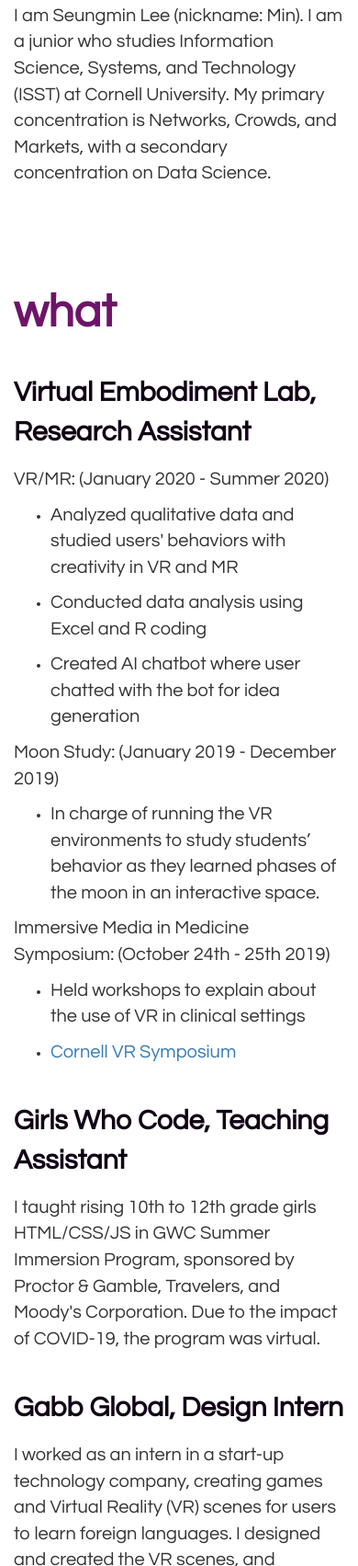
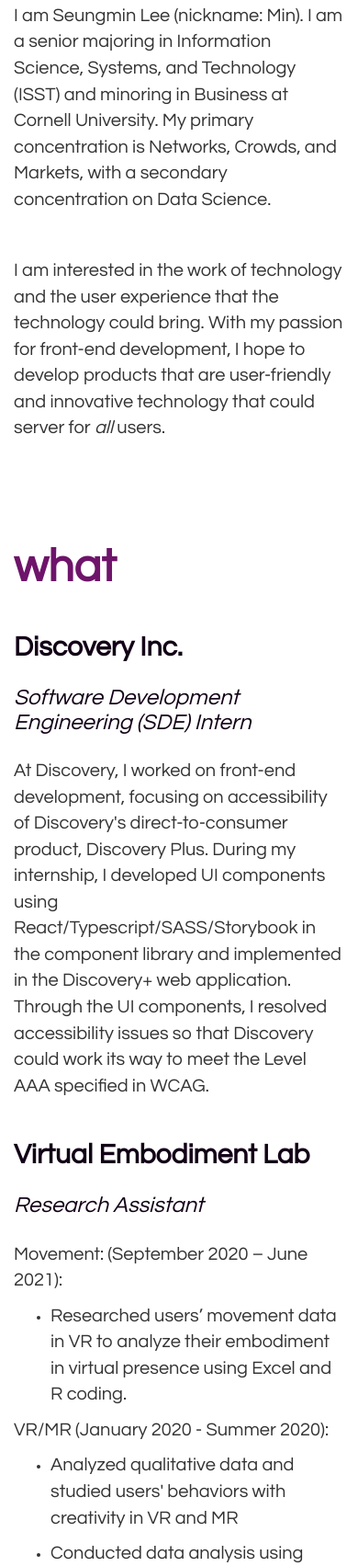
Before and after one commit to minleee/minleee.github.io, a plain HTML site: page index.html in a window 390 px wide. Shown: the part 1215-2918 px from the top of the page at 92% size. Drawn offline with nearby package versions, Linux system fonts and the light colour scheme.

Commit message:
updated information

```diff
--- a/index.html
+++ b/index.html
@@ -12,7 +12,6 @@
     <link rel="stylesheet" href="main.css" />
 
     <style>
-    /* Insert more CSS here */
     #name{
       color: #6041a8;
     }
@@ -64,9 +63,11 @@
             <div class="col-md-8">
               <div class = "content2">
                 <h2>Hello! </h2>
-                  <p>I am Seungmin Lee (nickname: Min). I am a junior who studies Information Science, Systems, and Technology (ISST) at Cornell University.
+                  <p>I am Seungmin Lee (nickname: Min). I am a senior majoring in Information Science, Systems, and Technology (ISST) and minoring in Business at Cornell University.
                     My primary concentration is Networks, Crowds, and Markets, with a secondary concentration on Data Science.
                   <p>
+                  <br/>
+                  <p>I am interested in the work of technology and the user experience that the technology could bring. With my passion for front-end development, I hope to develop products that are user-friendly and innovative technology that could server for <i>all</i> users.</p>
               </div>
             </div>
             <div class="col-md-2"></div>
@@ -80,15 +81,33 @@
             <div class="col-md-2"></div>
             <div class="col-md-8">
             <div class="maintitle"><strong>what</strong></div>
-            <div class="subtitle"> Virtual Embodiment Lab, Research Assistant</div>
-              <p>VR/MR: (January 2020 - Summer 2020)</p>
+
+            <div class="subtitle">
+              Discovery Inc.
+              <h3><i>Software Development Engineering (SDE) Intern</i></h3>
+            </div>
+
+            <p>At Discovery, I worked on front-end development, focusing on accessibility of Discovery's direct-to-consumer product, Discovery Plus.
+              During my internship, I developed UI components using React/Typescript/SASS/Storybook in the component library and implemented in the Discovery+ web application.
+              Through the UI components, I resolved accessibility issues so that Discovery could work its way to meet the Level AAA specified in WCAG.
+            </p>
+
+            <div class="subtitle">
+              Virtual Embodiment Lab
+              <h3><i>Research Assistant</i></h3>
+            </div>
+              <p>Movement: (September 2020 – June 2021):</p>
+                <ul>
+                  <li><p>Researched users’ movement data in VR to analyze their embodiment in virtual presence using Excel and R coding.</p></li>
+                </ul>
+              <p>VR/MR (January 2020 - Summer 2020): </p>
                 <ul>
                   <li><p>Analyzed qualitative data and studied users' behaviors with creativity in VR and MR</p></li>
                   <li><p>Conducted data analysis using Excel and R coding </p></li>
                   <li><p>Created AI chatbot where user chatted with the bot for idea generation</p></li>
                 </ul>
 
-              <p>Moon Study: (January 2019 - December 2019)</p>
+              <p>Moon Study (January 2019 - December 2019):</p>
                 <ul>
                   <li><p>In charge of running the VR environments to study students’ behavior as they learned phases of the moon in an interactive space. </p></li>
                 </ul>
@@ -97,12 +116,14 @@
                   <li><p>Held workshops to explain about the use of VR in clinical settings</p></li>
                   <li><p><a href = "https://cornellvrsymposium.com/bios/">Cornell VR Symposium</a></p></li>
                 </ul>
+
             <div class="subtitle">Girls Who Code, Teaching Assistant</div>
 
             <p>I taught rising 10th to 12th grade girls HTML/CSS/JS in GWC Summer Immersion Program, sponsored by Proctor & Gamble, Travelers, and Moody's Corporation. Due to the impact of COVID-19, the program was virtual.</p>
 
-
-              <div class="subtitle">Gabb Global, Design Intern</div>
+            <div class="subtitle">
+              Gabb Global
+              <h3><i>Design Intern</i></h3></div>
               <p>I worked as an intern in a start-up technology company, creating games and Virtual Reality (VR) scenes for users to learn foreign languages. I designed and created the VR scenes, and planned the flow of the game. I also created surveys to study the user’s experience with the VR learning environment.</p>
             </div>
               <div class="col-md-2"></div>
@@ -110,25 +131,24 @@
         </div>
 
         <div id="Interest" class="container">
+          <div class="row">
+            <div class="col-md-2"></div>
+            <div class="col-md-8">
+              <div class="maintitle"><strong>Min's work</strong></div>
+              <div class="subtitle">Teaching</div>
+              <p>Teaching is something I have done for a long time and love doing. I enjoy helping others to understand a subject. Growing up, I have tutored students in math and english. And, I also taught
+                violin and piano, age ranging from 5 years old to 15 years old.
+              </br></br>
+              In college, I have been a Teaching Assistant for Physics I: Mechanics & Heat, Physics II: Electromagnetism, INFO 1300:  Introductory Design and Programming for the Web, and INFO 2300: Intermediate Design and Programming for the Web.
+              My responsibility as a TA was to hold office hours, lab sections, and grade. It has been a rewarding experience to share my experience and knowledge to students so that they can master the subject.</p>
 
-          <div class="row">
-
-            <div class="col-md-2"></div>
-
-            <div class="col-md-8">
-
-              <div class="maintitle"><strong>Min's work</strong></div>
               <div class="subtitle"> Photography </div>
               <p>Check out my <a href="https://secure-everglades-37716.herokuapp.com/index.php">Travel Guide</a></p>
               <p> My favorite hobby is to take pictures and videos. I love to capture every special moments in my life. Because of this passion, I created a website using PHP and SQL that could hold all of the travel pictures into one place and categorize each picture with its associated travel tags.
                 The user can display the details of an image, upload & delete an image, and add & remove a tag.</p>
-
-
             </div>
             <div class="col-md-2"></div>
-
           </div>
-
 
         <div class="row">
           <div class="col-md-1" style="width: 12.499999995%"></div>
@@ -157,8 +177,6 @@
           </div>
           <div class="col-md-1" style="width: 12.499999995%"></div>
         </div>
-
-
           <div class="row">
               <div class="col-md-2"></div>
               <div class="col-md-8">
@@ -183,6 +201,8 @@
               <div class="col-md-2"></div>
 
 
+
+
           </div>
         </div>
         </div>
```
Lines whose indentation alone changed are shown as unchanged.
